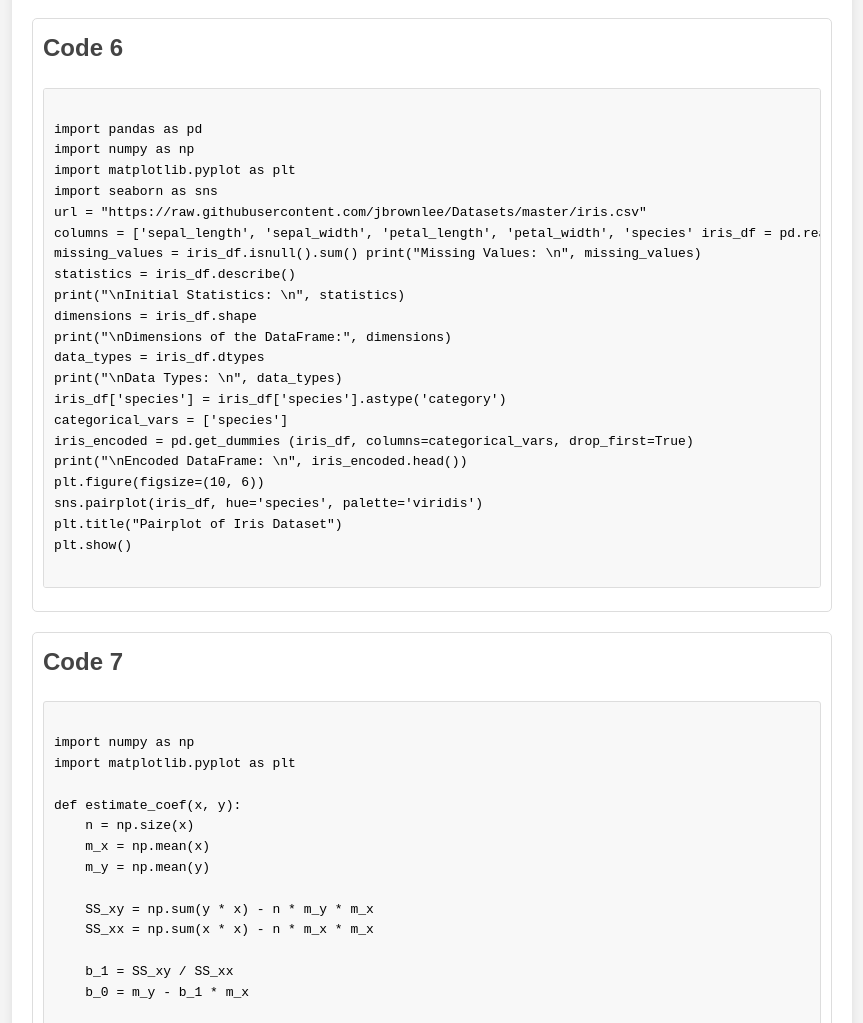
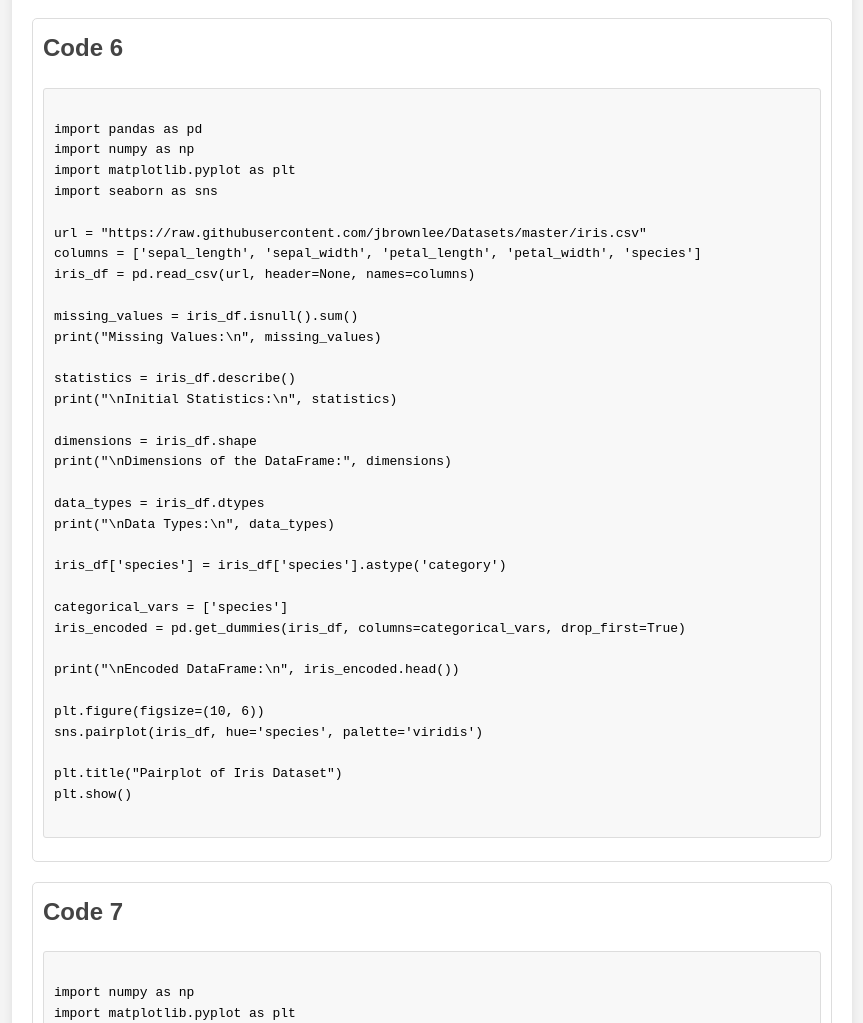
Before and after one commit to imcoderdev/d, a plain HTML site: page index.html in a window 1280 px wide. Shown: the part 3870-4893 px from the top of the page, without its empty margins (208-1071 px from the left). Drawn offline with Linux system fonts and the light colour scheme.

Commit message:
Update index.html

```diff
--- a/index.html
+++ b/index.html
@@ -3,7 +3,7 @@
 <head>
     <meta charset="UTF-8">
     <meta name="viewport" content="width=device-width, initial-scale=1.0">
-    <title>Study Codes for Practical Exam</title>
+    <title></title>
     <style>
         body {
             font-family: Arial, sans-serif;
@@ -222,21 +222,33 @@ import pandas as pd
 import numpy as np
 import matplotlib.pyplot as plt
 import seaborn as sns
+
 url = "https://raw.githubusercontent.com/jbrownlee/Datasets/master/iris.csv"
-columns = ['sepal_length', 'sepal_width', 'petal_length', 'petal_width', 'species' iris_df = pd.read_csv(url, header=None, names=columns)
-missing_values = iris_df.isnull().sum() print("Missing Values: \n", missing_values)
+columns = ['sepal_length', 'sepal_width', 'petal_length', 'petal_width', 'species']
+iris_df = pd.read_csv(url, header=None, names=columns)
+
+missing_values = iris_df.isnull().sum()
+print("Missing Values:\n", missing_values)
+
 statistics = iris_df.describe()
-print("\nInitial Statistics: \n", statistics)
+print("\nInitial Statistics:\n", statistics)
+
 dimensions = iris_df.shape
 print("\nDimensions of the DataFrame:", dimensions)
+
 data_types = iris_df.dtypes
-print("\nData Types: \n", data_types)
+print("\nData Types:\n", data_types)
+
 iris_df['species'] = iris_df['species'].astype('category')
+
 categorical_vars = ['species']
-iris_encoded = pd.get_dummies (iris_df, columns=categorical_vars, drop_first=True)
-print("\nEncoded DataFrame: \n", iris_encoded.head())
+iris_encoded = pd.get_dummies(iris_df, columns=categorical_vars, drop_first=True)
+
+print("\nEncoded DataFrame:\n", iris_encoded.head())
+
 plt.figure(figsize=(10, 6))
 sns.pairplot(iris_df, hue='species', palette='viridis')
+
 plt.title("Pairplot of Iris Dataset")
 plt.show()
             </code></pre>
```
